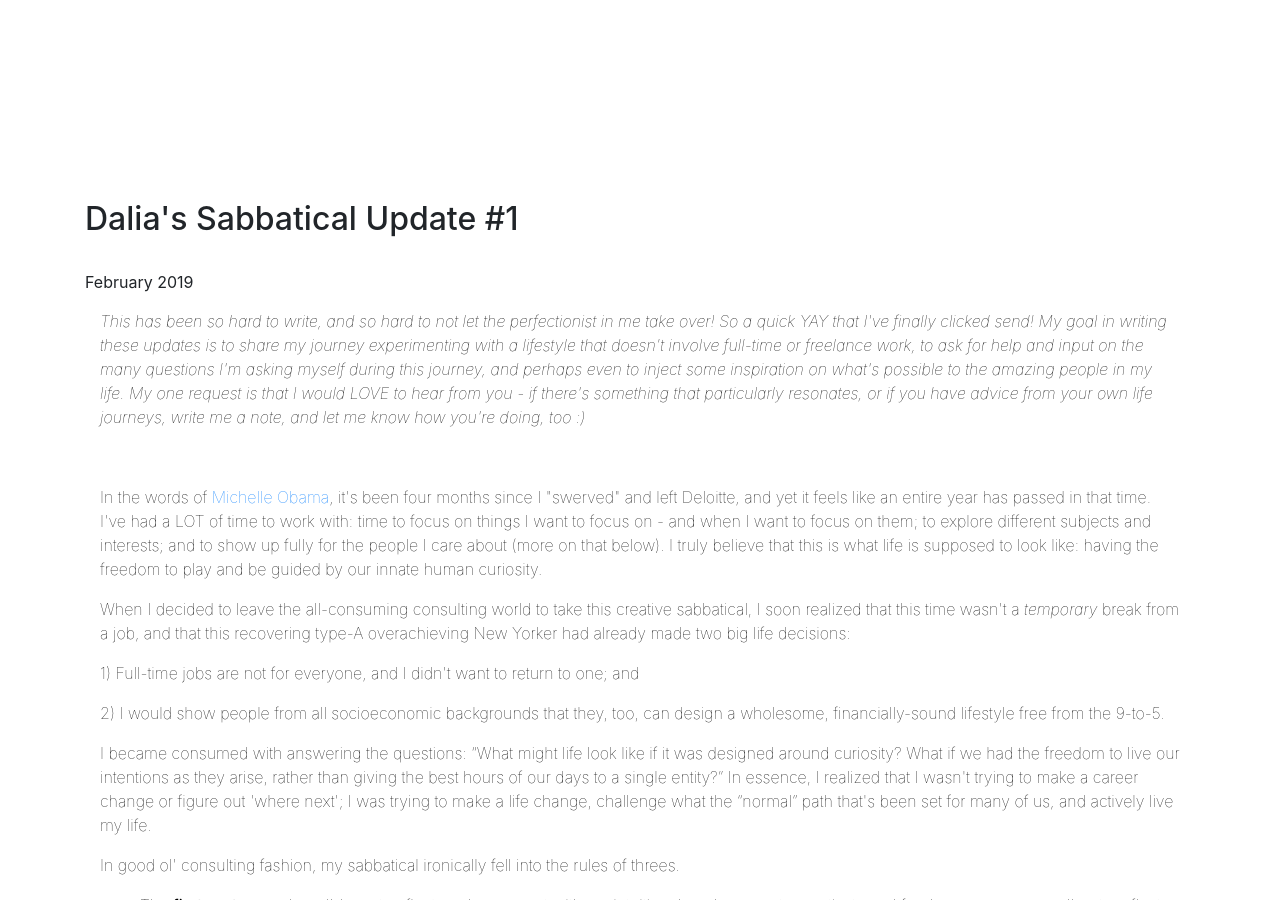
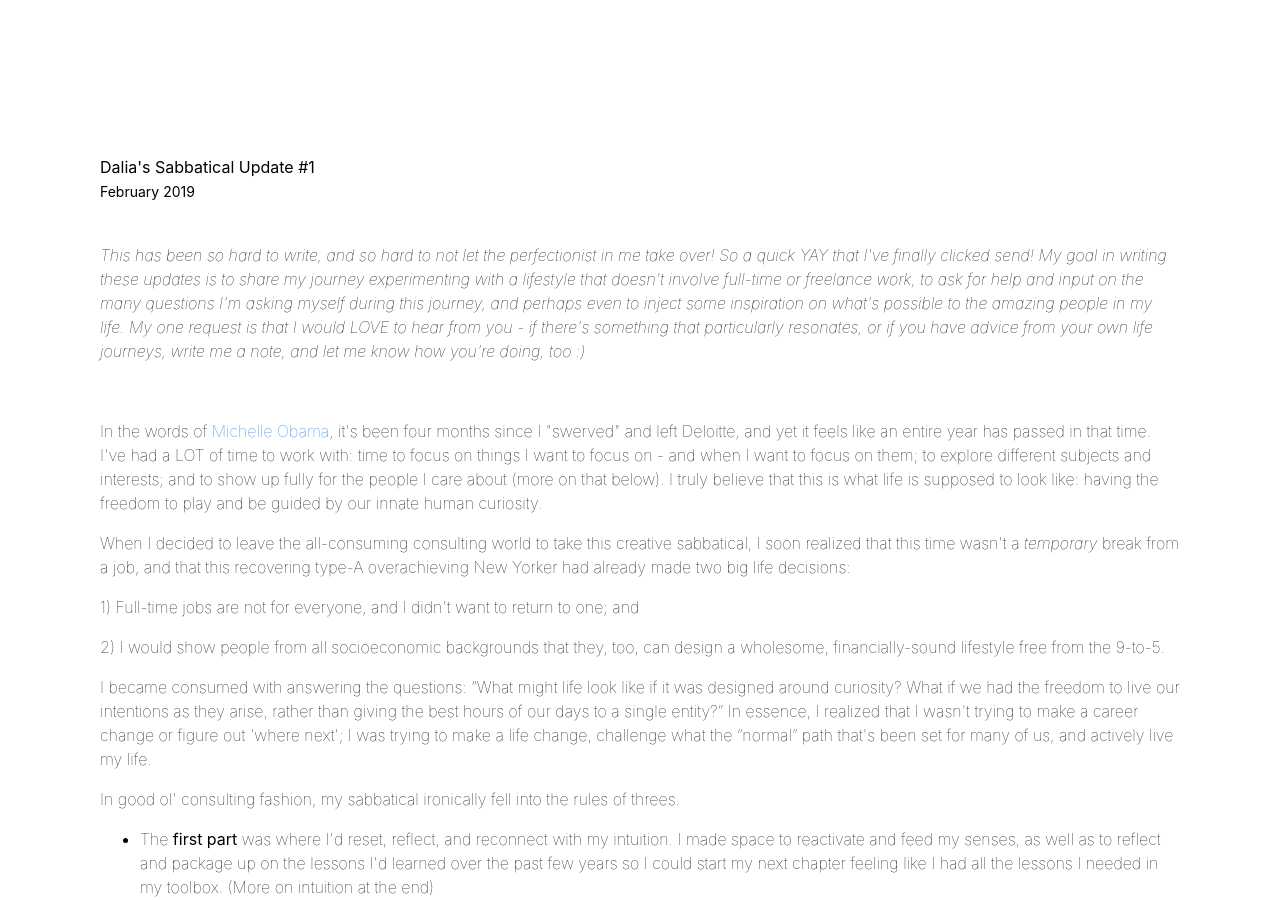
Before and after one commit to dalkat/dalkat.github.io, a Jekyll site: the page built from update-1.md, in a window 1280 px wide and 900 px high. Built offline with Jekyll 4.4.1, drawn with Linux system fonts in a browser that asks for light colours; nearby versions of some CDN libraries; some web fonts are replaced; library files that are not in the unit come from our copies.

Commit message:
blog v1.1.3

```diff
--- a/_layouts/update-1.html
+++ b/_layouts/update-1.html
@@ -9,13 +9,12 @@ layout: default-sub
     <!-- Header -->
     <header class="longtext">
 
-      <div class="container" style="padding-top:200px;">
-          <div class="intro-text" style="display:block; text-align:left;">
-          <div class="intro-lead-in"><h2>Dalia's Sabbatical Update #1</h2><br>February 2019
-          </div></div>
+      <div class="container" style="padding-top:100px; padding-bottom:100px;">
 
           <div class="col-lg-12 col-md-12 col-sm-12 col-12"  style="display:inline-block; background: rgba(255, 255, 255); vertical-align: left;  text-align:left; padding:15px; font-weight: 100; border-radius:0px; color:black;">
-
+              <div class="intro-text" style="display:block; text-align:left; padding:40px 0;">
+              <div class="intro-lead-in"><b>Dalia's Sabbatical Update #1</b><br><small>February 2019</small>
+              </div></div>
 
             <p><i>This has been so hard to write, and so hard to not let the perfectionist in me take over! So a quick YAY that I've finally clicked send! My goal in writing these updates is to share my journey experimenting with a lifestyle that doesn't involve full-time or freelance work, to ask for help and input on the many questions I'm asking myself during this journey, and perhaps even to inject some inspiration on what's possible to the amazing people in my life. My one request is that I would LOVE to hear from you - if there's something that particularly resonates, or if you have advice from your own life journeys, write me a note, and let me know how you're doing, too :)</i></p>
             <p>&nbsp;</p>
```
